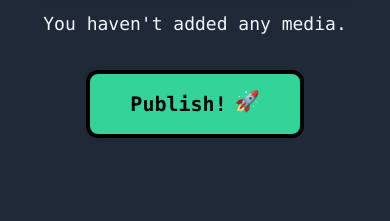
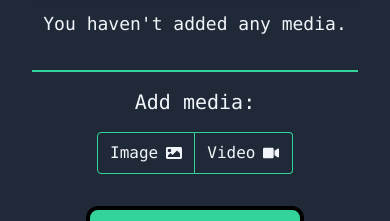
Before and after one commit to tlagoda/linkedinai, a Next.js app: page /generate in a window 390 px wide. Shown: the part 1155-1376 px from the top of the page. Built offline with nearby package versions, Linux system fonts and the light colour scheme; no server answers; the database is empty; sample sign-in values are in the browser's storage.

Commit message:
mobile images video

```diff
--- a/src/app/components/AddMedia.tsx
+++ b/src/app/components/AddMedia.tsx
@@ -31,8 +31,8 @@ export default function AddMedia({
 
 
   return (
-    <div className="flex flex-col justify-between">
-      <h3 className="text-center">Add media:</h3>
+    <div className="flex flex-col justify-between border-t-2 border-emerald-400 md:border-none mt-8 md:mt-0">
+      <h3 className="text-center text-xl text-slate-100 mt-4 md:mt-0">Add media:</h3>
       <div className="w-3/5 flex  mx-auto mt-4">
         <label className="w-1/2 p-2 rounded-l flex border border-emerald-400 justify-center items-center hover:bg-emerald-400 hover:text-black">
           Image <FaImage className="ml-2" />
--- a/src/app/components/ImagePreview.tsx
+++ b/src/app/components/ImagePreview.tsx
@@ -62,8 +62,8 @@ export default function ImagePreview({
   };
 
   return (
-    <div className="w-3/5 mx-auto relative">
-      <div className="relative w-2/3 rounded-lg mb-10 mx-auto bg-white h-[300px] flex px-5 justify-center items-center overflow-hidden">
+    <div className="w-full md:w-3/5 mx-auto relative">
+      <div className="relative w-5/6 md:w-2/3 rounded-lg mb-10 mx-auto bg-white h-[300px] flex px-5 justify-center items-center overflow-hidden">
         {viewingImage && (
           <ImagePreviewDetail
             image={imageURLs[currentIndex]}
@@ -91,14 +91,14 @@ export default function ImagePreview({
       </div>
       {imageURLs.length > 1 && (
         <FaArrowLeft
-          className="absolute top-1/2 left-10 transform -translate-y-1/2 cursor-pointer text-emerald-400 z-10"
+          className="absolute top-1/2 left-0 md:left-10 transform -translate-y-1/2 cursor-pointer text-emerald-400 z-10"
           size={30}
           onClick={goPrev}
         />
       )}
       {imageURLs.length > 1 && (
         <FaArrowRight
-          className="absolute top-1/2 right-10 transform -translate-y-1/2 cursor-pointer text-emerald-400 z-10"
+          className="absolute top-1/2 right-0 md:right-10 transform -translate-y-1/2 cursor-pointer text-emerald-400 z-10"
           size={30}
           onClick={goNext}
         />
--- a/src/app/components/MediaPreview.tsx
+++ b/src/app/components/MediaPreview.tsx
@@ -32,9 +32,11 @@ const MediaPreview: React.FC<MediaPreviewProps> = ({
         <>
           <div className="text-center my-4">
             <p className="text-lg text-slate-100">
-              You have added {images.length} images.
+              You have added {images.length} image{images.length > 1 ? "s" : ""}
+              .
             </p>
           </div>
+
           <ImagePreview images={images} onImageRemove={onImageRemove} />
         </>
       )}
--- a/src/app/components/VideoPreview.tsx
+++ b/src/app/components/VideoPreview.tsx
@@ -30,7 +30,7 @@ export default function VideoPreview({
   }
 
   return (
-    <div className="relative w-2/5 rounded-lg mb-10 mx-auto overflow-hidden">
+    <div className="relative w-full mt-4 md:mt-0 md:w-2/5 rounded-lg md:mb-10 mx-auto overflow-hidden">
       <div className="bg-emerald-400 rounded absolute top-1 right-1 cursor-pointer z-10">
         <FaTimes
           className="hover:text-black"
--- a/src/app/generate/page.tsx
+++ b/src/app/generate/page.tsx
@@ -160,6 +160,10 @@ export default function Page() {
             </div>
             {!tailwindMd && tailwindMd !== undefined && !customPrompt && (
               <div className="w-full h-1/4">
+                <AddMedia
+                  setPostVideo={setPostVideo}
+                  setPostImages={setPostImages}
+                />
                 <PublishButton
                   content={content}
                   notifySuccessPublish={notifySuccessPublish}
```
